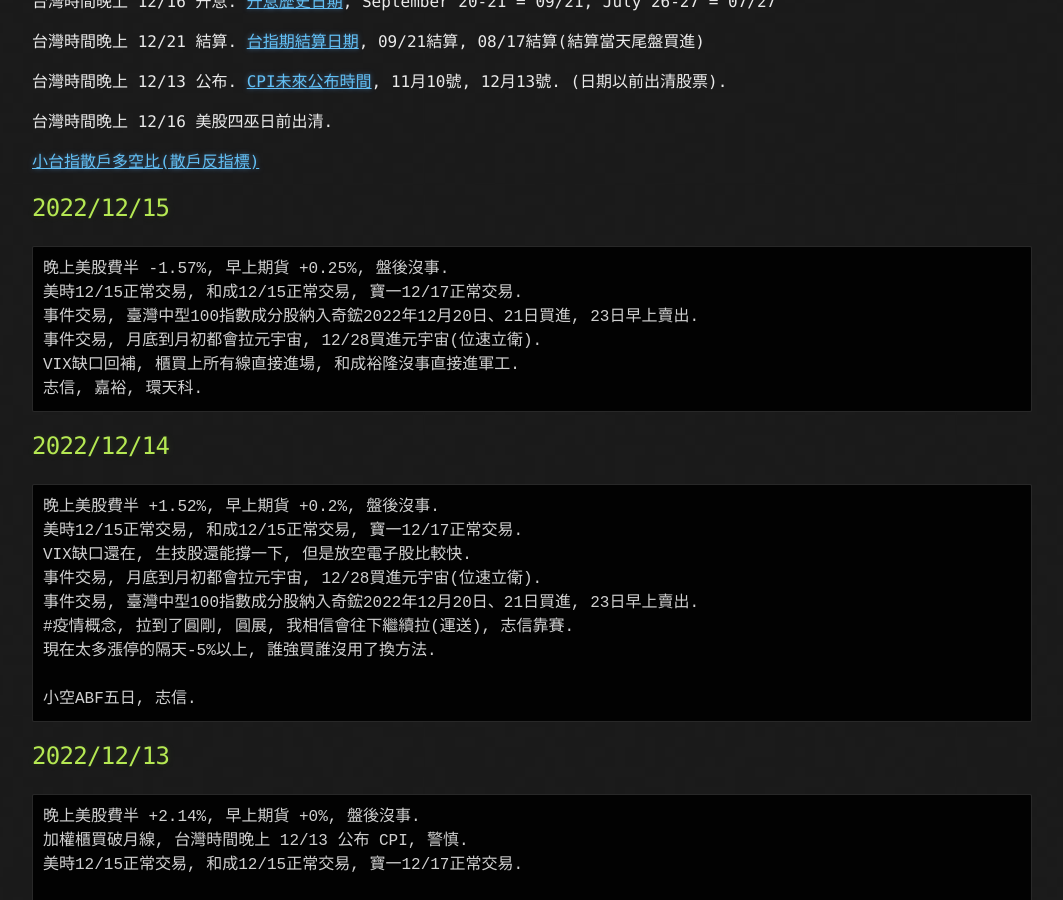
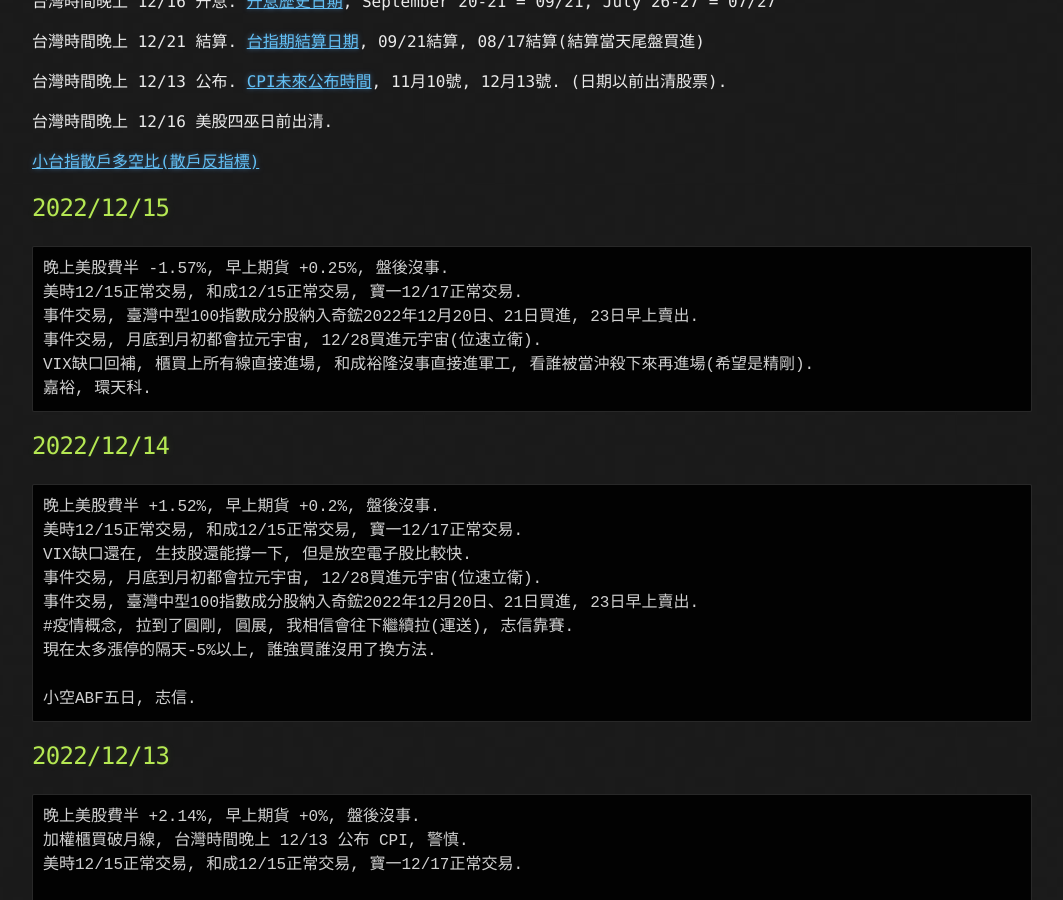
Before and after one commit to lepg5487/Stock_God, a Jekyll site: the page built from index.md, in a window 1280 px wide and 900 px high, scrolled down 348 px. Shown: the whole window, without its empty margins (108-1171 px from the left). Built offline with Jekyll 4.4.1, drawn with Linux system fonts in a browser that asks for light colours; our own code applies the rules of GitHub Pages for plain Markdown files.

Commit message:
Update index.md

````diff
--- a/index.md
+++ b/index.md
@@ -22,8 +22,8 @@ layout: testlayouts
 美時12/15正常交易, 和成12/15正常交易, 寶一12/17正常交易.
 事件交易, 臺灣中型100指數成分股納入奇鋐2022年12月20日、21日買進, 23日早上賣出.
 事件交易, 月底到月初都會拉元宇宙, 12/28買進元宇宙(位速立衛).
-VIX缺口回補, 櫃買上所有線直接進場, 和成裕隆沒事直接進軍工.
-志信, 嘉裕, 環天科.
+VIX缺口回補, 櫃買上所有線直接進場, 和成裕隆沒事直接進軍工, 看誰被當沖殺下來再進場(希望是精剛).
+嘉裕, 環天科.
 ```
 
 ## 2022/12/14
````
